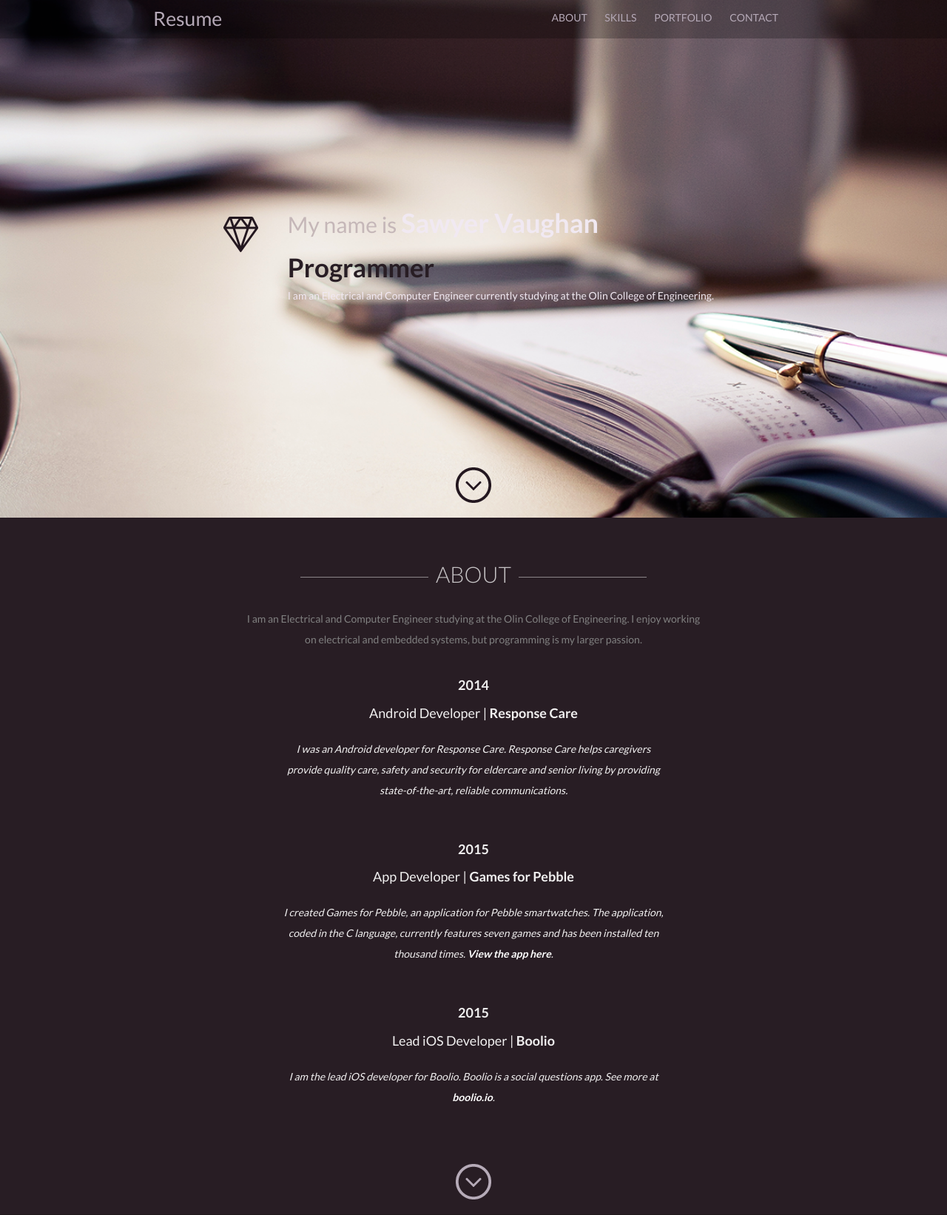
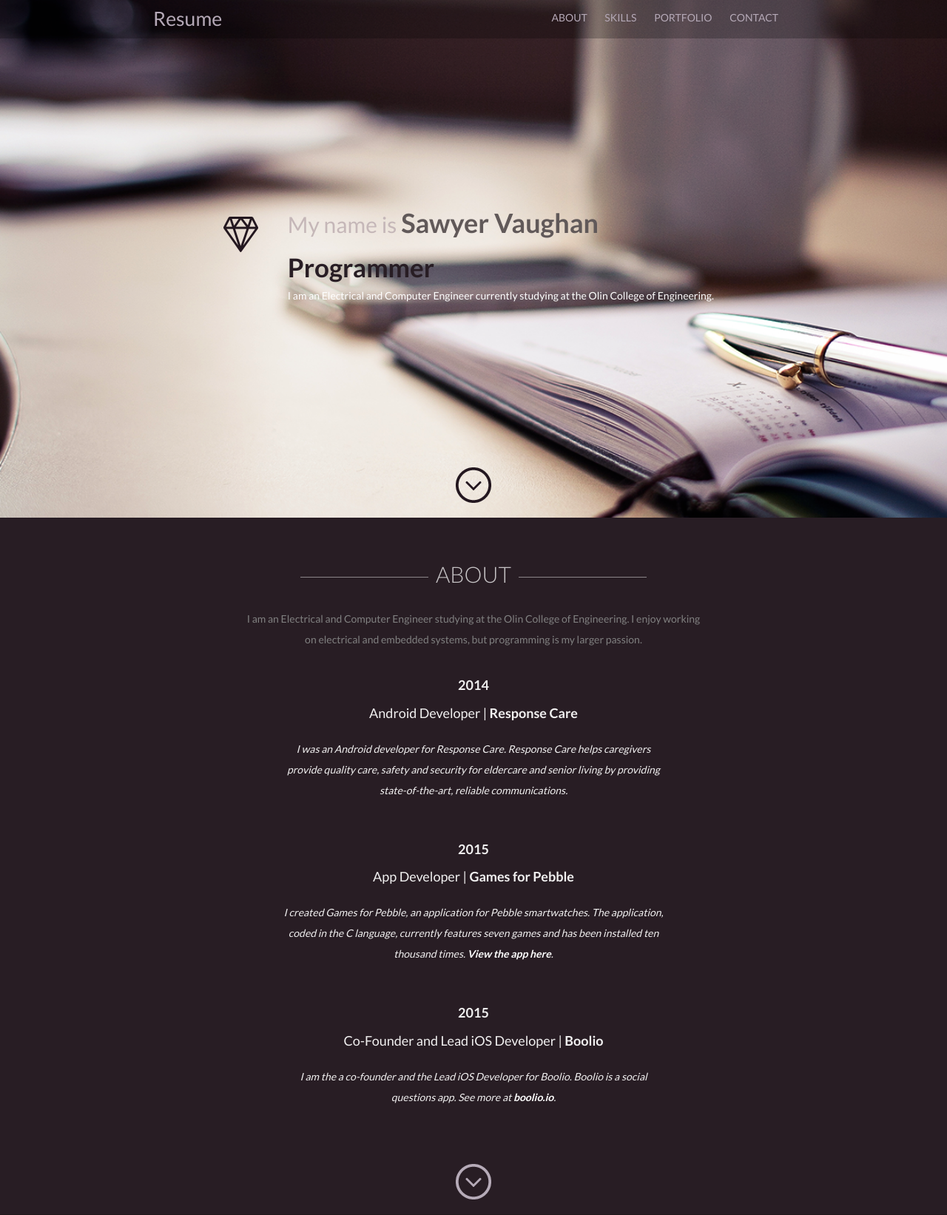
Before and after one commit to runnersaw/runnersaw.github.io, a PHP site: page / in a window 1280 px wide. Shown: the top 1643 px of the page at 74% size. Run offline with PHP 8.4, Linux system fonts and the light colour scheme.

Commit message:
Updated website

```diff
--- a/index.html
+++ b/index.html
@@ -92,9 +92,9 @@ License URL: http://creativecommons.org/licenses/by/3.0/
 
 				<div class="years">
 					<h4><b>2015</b></h4>
-					<span><h4>Lead iOS Developer | <strong>Boolio</strong></h4></span>
+					<span><h4>Co-Founder and Lead iOS Developer | <strong>Boolio</strong></h4></span>
 					<div class="labs">
-						<p><i>I am the lead iOS developer for Boolio. Boolio is a social questions app. See more at <a href="http://boolio.io" target="_blank" class="about-link">boolio.io</a>.</i></p>
+						<p><i>I am the a co-founder and the Lead iOS Developer for Boolio. Boolio is a social questions app. See more at <a href="http://boolio.io" target="_blank" class="about-link">boolio.io</a>.</i></p>
 					</div>
 				</div>
 			</div>
@@ -188,19 +188,19 @@ License URL: http://creativecommons.org/licenses/by/3.0/
 			<div class="container">
 				<div class="portfolio-grids">
 					<div class="portfolio-grid col-md-4">
-						<a href="#"><img src="web/images/monitr1.png"></a>
+						<a href="#"><img src="web/images/boolio-header.png"></a>
 						<h2>BOOLIO</h2>
 						<p>I am the lead iOS developer for our Boolio app. Boolio is an app for social questions.</p>
 						<a class="rightarrow" id="boolio-button"><span> </span></a>
 					</div>
 					<div class="portfolio-grid col-md-4">
-						<a href="#"><img src="web/images/monitr1.png"></a>
+						<a href="#"><img src="web/images/games-header.png"></a>
 						<h2>GAMES FOR PEBBLE</h2>
 						<p>A collection of games for the Pebble smartwatch.</p>
 						<a class="rightarrow" id="games-button"><span> </span></a>
 					</div>
 					<div class="portfolio-grid col-md-4">
-						<a href="#"><img src="web/images/monitr1.png"></a>
+						<a href="#"><img src="web/images/partyspot-header.png"></a>
 						<h2>PARTYSPOT</h2>
 						<p>An Android app using the Spotify SDK that includes collaborative playlists and music synchronization. </p>
 						<a class="rightarrow" id="partyspot-button"><span> </span></a>
--- a/web/css/style.css
+++ b/web/css/style.css
@@ -98,7 +98,7 @@ body input[type="text"],body input[type="submit"],body textarea,body input[type=
 	padding:0;
 }
 .bannerhead h2 span{
-	color:#F1E9F2;
+	color:#615959;
 	font-weight:bolder;
 	font-size:1.2em;
 }
@@ -108,7 +108,7 @@ body input[type="text"],body input[type="submit"],body textarea,body input[type=
     font-size:2.5em;
 }
 .bannerhead p{
-    color:#F1E9F2;
+    color:#ffffff;
 }
 a.downarrow  span{
  	height:48px;
--- a/web/js/main.js
+++ b/web/js/main.js
@@ -30,7 +30,7 @@ $(document).ready(function() {
 
 function setGamesDisplay() {
 	setDisplayVars(
-		"./web/images/boolio.png",
+		"./web/images/games_pebble.png",
 		"Games for Pebble",
 		"Games for Pebble is an application written for Pebble smartwatches in C. "+
 		"The application comes with seven games, including a very complex chess game against an AI. "+
@@ -42,7 +42,7 @@ function setGamesDisplay() {
 
 function setPartyspotDisplay() {
 	setDisplayVars(
-		"./web/images/boolio.png",
+		"./web/images/partyspot.png",
 		"PartySpot",
 		"PartySpot is an Android application devloped to enable users to collaborate on their music playlists. "+
 		"The application enables the hosts of a party to create a playlist. "+
```
Also changed, not shown: web/images/boolio-header.png (added), web/images/code.png (added), web/images/games-header.png (added), web/images/games_pebble.png (added), web/images/partyspot-header.png (added), web/images/partyspot.png (added), web/images/portfolio.png (added).
